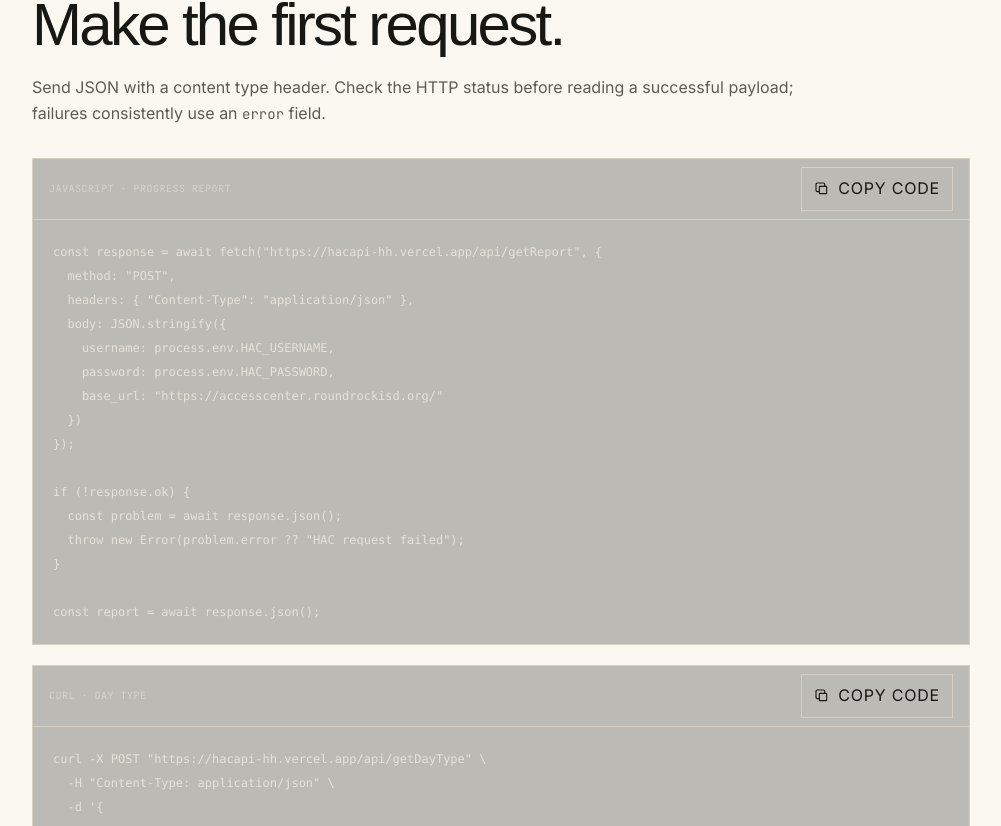
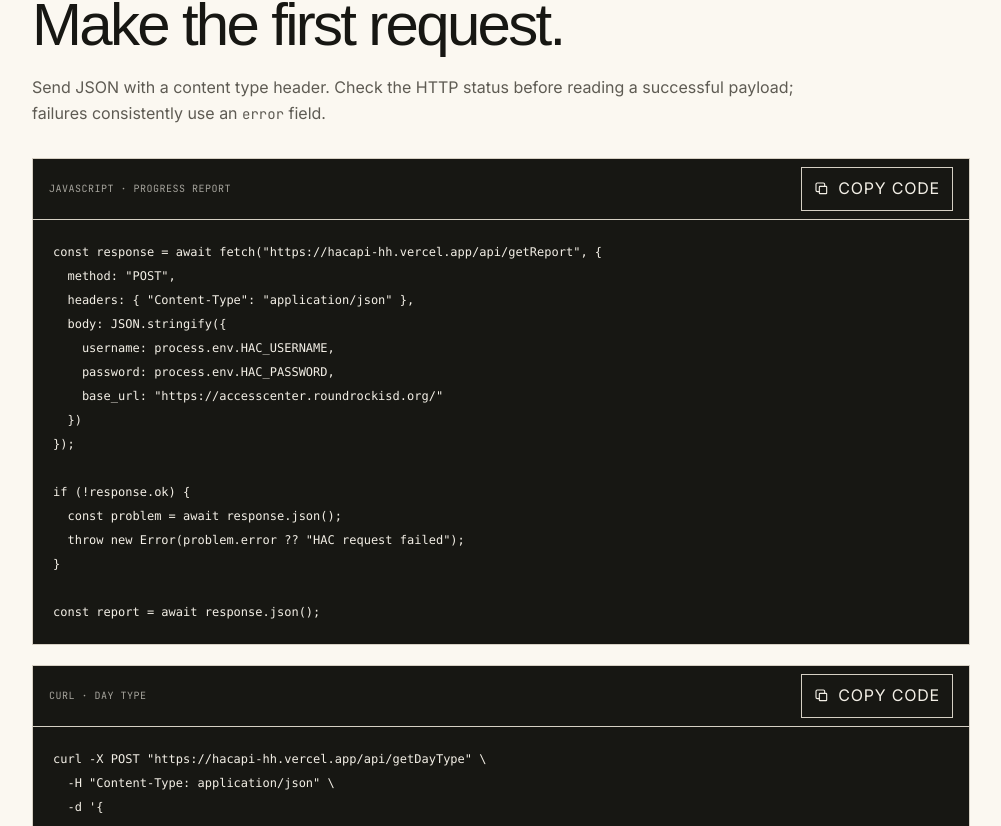
Before and after one commit to varun-b-nagaraj/HallHop-Website-V2, a Next.js app: page /api in a window 1280 px wide. Shown: the part 1534-2360 px from the top of the page, without its empty margins (278-1279 px from the left). Built offline with nearby package versions, Linux system fonts and the light colour scheme; a web font is replaced by a local one.

Commit message:
Improve API code sample contrast

```diff
--- a/src/components/pages/api.tsx
+++ b/src/components/pages/api.tsx
@@ -199,7 +199,7 @@ function CopyButton({ value, label = "Copy" }: { value: string; label?: string }
 }
 
 function CodeBlock({ code, label }: { code: string; label: string }) {
-  return <div className="overflow-hidden border border-paper/25 bg-black/25"><div className="flex items-center justify-between border-b border-paper/20 px-4 py-2"><span className="font-mono text-[10px] uppercase tracking-wider text-paper/45">{label}</span><CopyButton value={code} label="Copy code" /></div><pre className="overflow-x-auto p-5 font-mono text-[12px] leading-6 text-paper/75"><code>{code}</code></pre></div>;
+  return <div className="overflow-hidden border border-ink bg-ink text-paper"><div className="flex items-center justify-between border-b border-paper/25 px-4 py-2"><span className="font-mono text-[10px] uppercase tracking-wider text-paper/65">{label}</span><CopyButton value={code} label="Copy code" /></div><pre className="overflow-x-auto p-5 font-mono text-[12px] leading-6 text-paper"><code>{code}</code></pre></div>;
 }
 
 function FieldTable({ fields }: { fields: Field[] }) {
```
